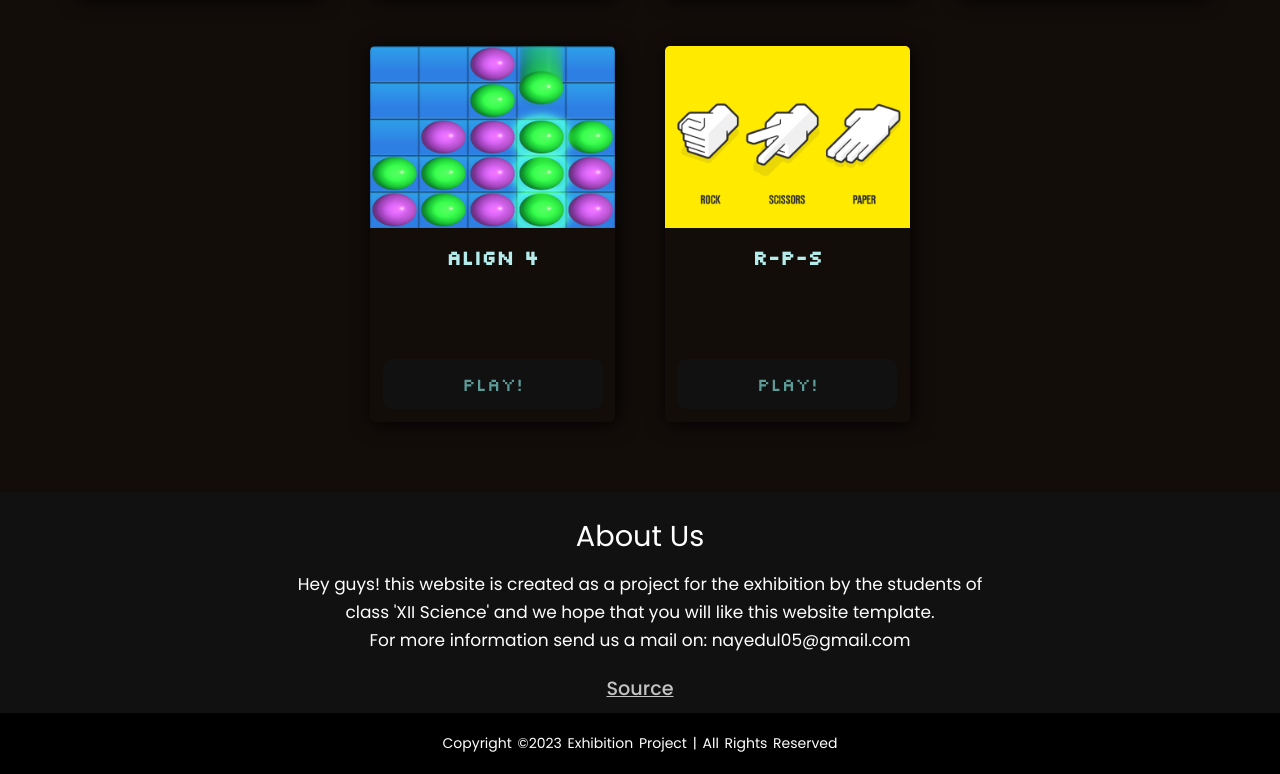
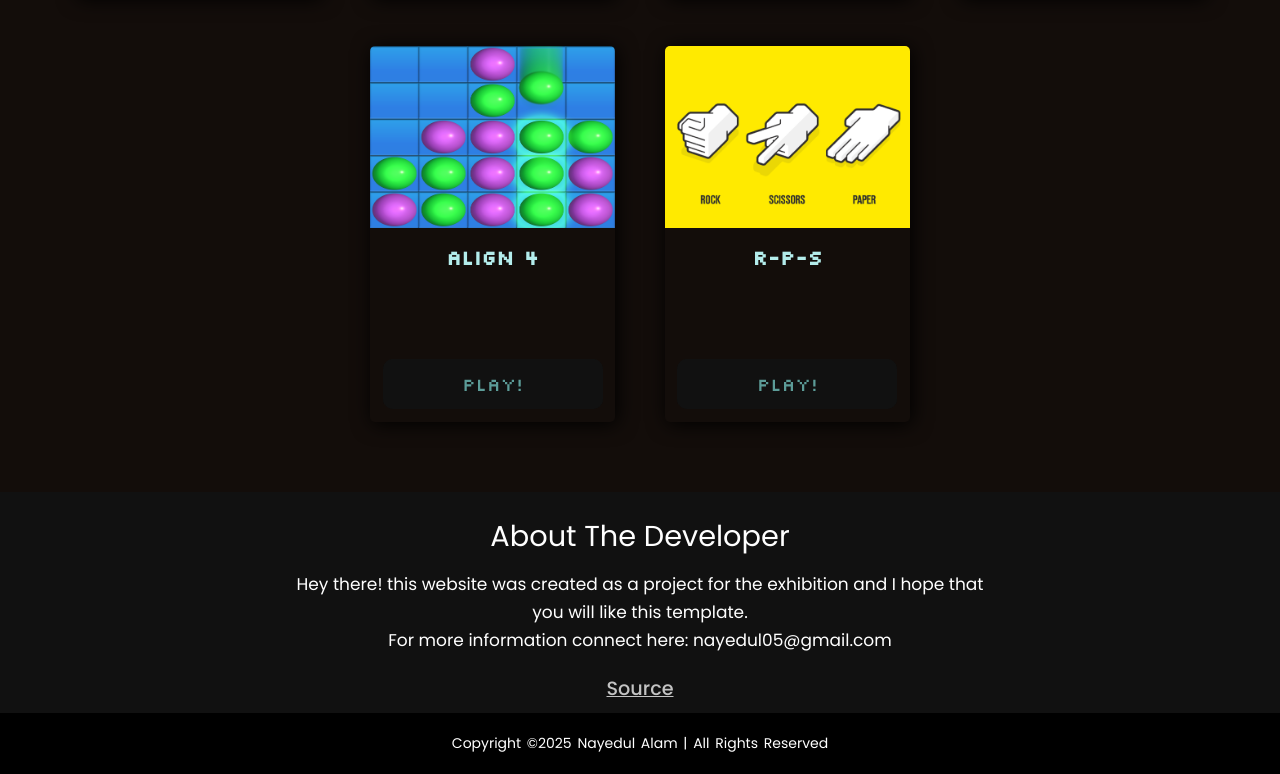
Before and after one commit to pasppy/gamersarena, a plain HTML site: page index.html in a window 1280 px wide. Shown: the part 2131-2905 px from the top of the page. Drawn offline with nearby package versions, Linux system fonts and the light colour scheme; a web font is replaced by a local one.

Commit message:
minor update

```diff
--- a/index.html
+++ b/index.html
@@ -298,13 +298,13 @@
 	   </div>
 	<footer>
         <div class="footer-content">
-            <h3>About Us</h3>
-            <p>Hey guys! this website is created as a project for the exhibition by the students of class 'XII Science' and we hope that you will like this website template. <br> For more information send us a mail on: nayedul05@gmail.com
+            <h3>About the Developer</h3>
+            <p>Hey there! this website was created as a project for the exhibition and I hope that you will like this template. <br> For more information connect here: nayedul05@gmail.com
 			</p>
             <div class="menu"><button class="menu__link" onclick="togglePopup()">Source</button></div>
         </div>
         <div class="footer-bottom">
-            <p>copyright &copy;2023 Exhibition Project | All Rights Reserved</p>
+            <p>copyright &copy;2025 Nayedul Alam | All Rights Reserved</p>
         </div>
     </footer>
 
```
